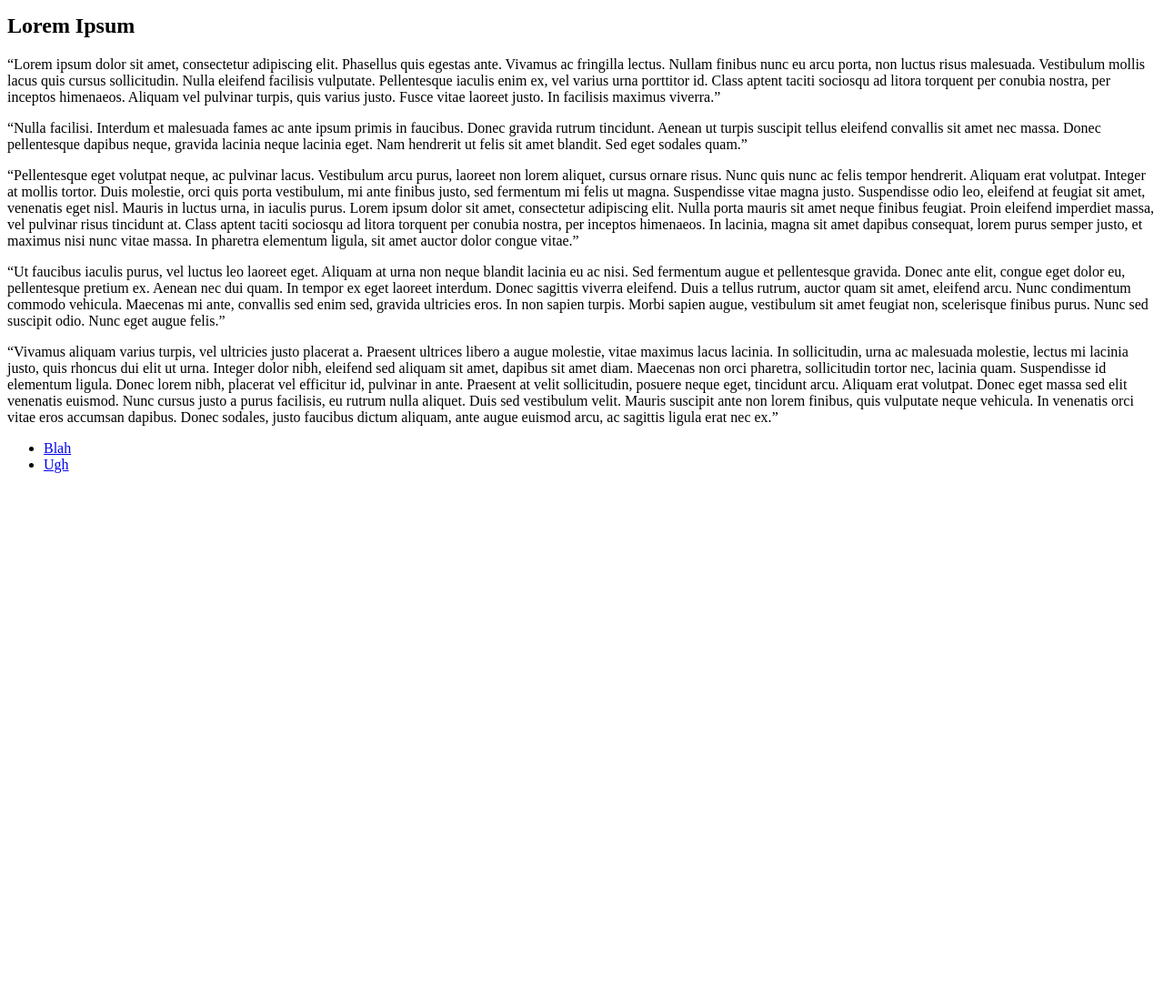
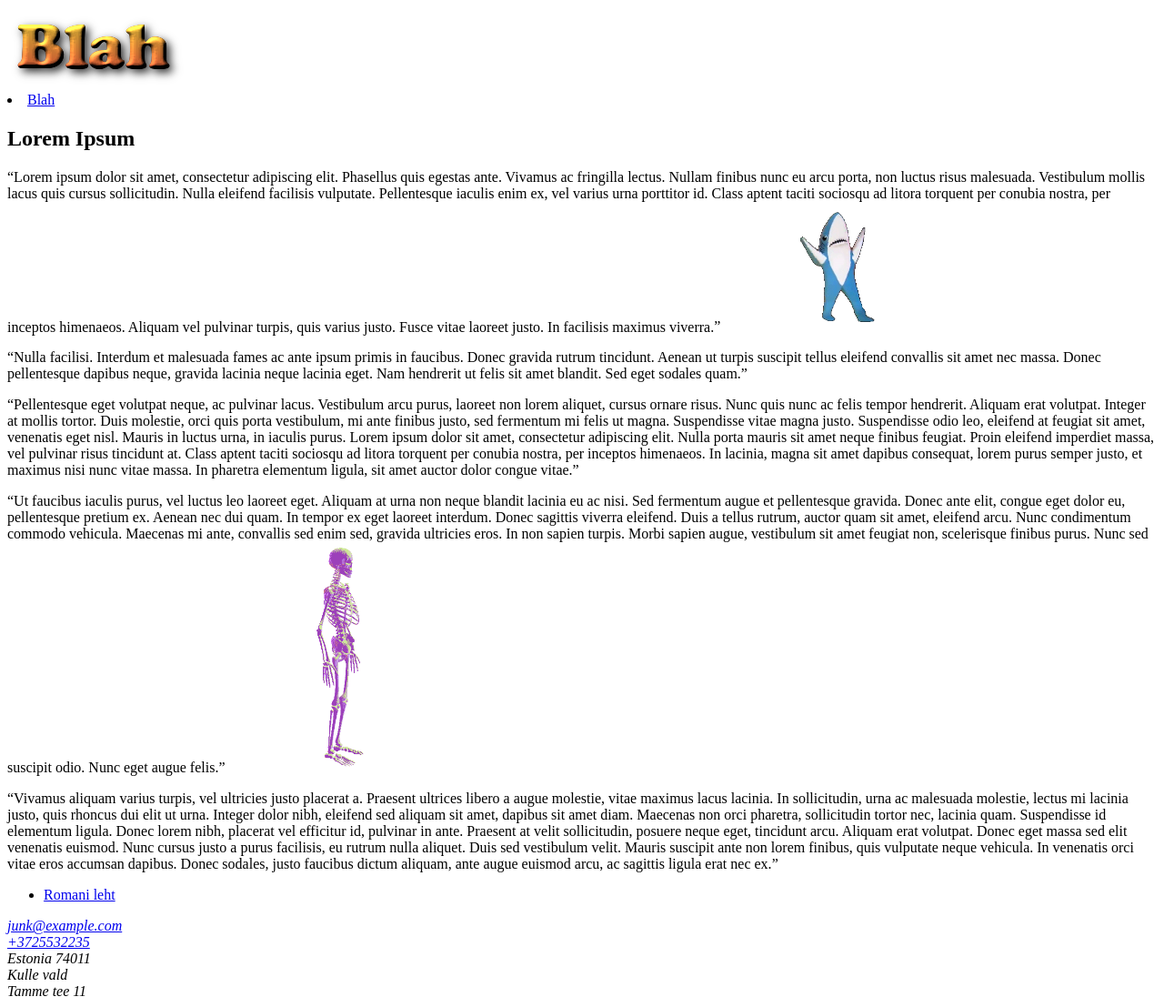
Before and after one commit to terjevolke/FrontEnd201704, a plain HTML site: page Andrjus/SimpleHTML/index.html in a window 1280 px wide. Shown: the part 5-1112 px from the top of the page at 91% size. Before the commit the page ends 800 px from the top, so only its background shows below. Drawn offline with Linux system fonts and the light colour scheme.

Commit message:
Mõningad täiendused

```diff
--- a/Andrjus/SimpleHTML/index.html
+++ b/Andrjus/SimpleHTML/index.html
@@ -2,13 +2,22 @@
 <html>
   <head>
     <meta charset="utf-8" />
+    <meta name="description" content="~160 chars" />
     <title>Title</title>
   </head>
   <body>
+    <header>
+      <a href="/"><img src ="logo.png" /></a>
+    </header>
+    <li>
+      <a href="blah.html">Blah</a>
+    </li>
+    <main>
       <article>
         <h1>Lorem Ipsum</h1>
         <p>
           <q>Lorem ipsum dolor sit amet, consectetur adipiscing elit. Phasellus quis egestas ante. Vivamus ac fringilla lectus. Nullam finibus nunc eu arcu porta, non luctus risus malesuada. Vestibulum mollis lacus quis cursus sollicitudin. Nulla eleifend facilisis vulputate. Pellentesque iaculis enim ex, vel varius urna porttitor id. Class aptent taciti sociosqu ad litora torquent per conubia nostra, per inceptos himenaeos. Aliquam vel pulvinar turpis, quis varius justo. Fusce vitae laoreet justo. In facilisis maximus viverra.</q>
+          <img style="width: 20%;" src ="gif1.gif" />
         </p>
         <p>
           <q>Nulla facilisi. Interdum et malesuada fames ac ante ipsum primis in faucibus. Donec gravida rutrum tincidunt. Aenean ut turpis suscipit tellus eleifend convallis sit amet nec massa. Donec pellentesque dapibus neque, gravida lacinia neque lacinia eget. Nam hendrerit ut felis sit amet blandit. Sed eget sodales quam.</q>
@@ -18,20 +27,28 @@
         </p>
         <p>
           <q>Ut faucibus iaculis purus, vel luctus leo laoreet eget. Aliquam at urna non neque blandit lacinia eu ac nisi. Sed fermentum augue et pellentesque gravida. Donec ante elit, congue eget dolor eu, pellentesque pretium ex. Aenean nec dui quam. In tempor ex eget laoreet interdum. Donec sagittis viverra eleifend. Duis a tellus rutrum, auctor quam sit amet, eleifend arcu. Nunc condimentum commodo vehicula. Maecenas mi ante, convallis sed enim sed, gravida ultricies eros. In non sapien turpis. Morbi sapien augue, vestibulum sit amet feugiat non, scelerisque finibus purus. Nunc sed suscipit odio. Nunc eget augue felis.</q>
+          <img style="width: 20%;" src ="gif2.gif" />
         </p>
         <p>
           <q>Vivamus aliquam varius turpis, vel ultricies justo placerat a. Praesent ultrices libero a augue molestie, vitae maximus lacus lacinia. In sollicitudin, urna ac malesuada molestie, lectus mi lacinia justo, quis rhoncus dui elit ut urna. Integer dolor nibh, eleifend sed aliquam sit amet, dapibus sit amet diam. Maecenas non orci pharetra, sollicitudin tortor nec, lacinia quam. Suspendisse id elementum ligula. Donec lorem nibh, placerat vel efficitur id, pulvinar in ante. Praesent at velit sollicitudin, posuere neque eget, tincidunt arcu. Aliquam erat volutpat. Donec eget massa sed elit venenatis euismod. Nunc cursus justo a purus facilisis, eu rutrum nulla aliquet. Duis sed vestibulum velit. Mauris suscipit ante non lorem finibus, quis vulputate neque vehicula. In venenatis orci vitae eros accumsan dapibus. Donec sodales, justo faucibus dictum aliquam, ante augue euismod arcu, ac sagittis ligula erat nec ex.</q>
         </p>
       </article>
+    </main>
     <nav>
       <ul>
         <li>
-          <a href="blah.html">Blah</a>
-        </li>
-        <li>
-          <a href="ugh.html">Ugh</a>
+          <a href="../../Roman/AlgusHTML/index.html">Romani leht</a>
         </li>
       </ul>
     </nav>
+    <footrer>
+      <address>
+        <a href="mailto:junk@example.com">junk@example.com</a><br>
+        <a href="tel:+3725532235">+3725532235</a><br>
+        Estonia 74011<br>
+        Kulle vald<br>
+        Tamme tee 11<br>
+      </address>
+    </footrer>
   </body>
 </html>
```
Also changed, not shown: Andrjus/SimpleHTML/gif1.gif (added), Andrjus/SimpleHTML/gif2.gif (added), Andrjus/SimpleHTML/logo.png (added). Lines whose indentation alone changed are shown as unchanged.
